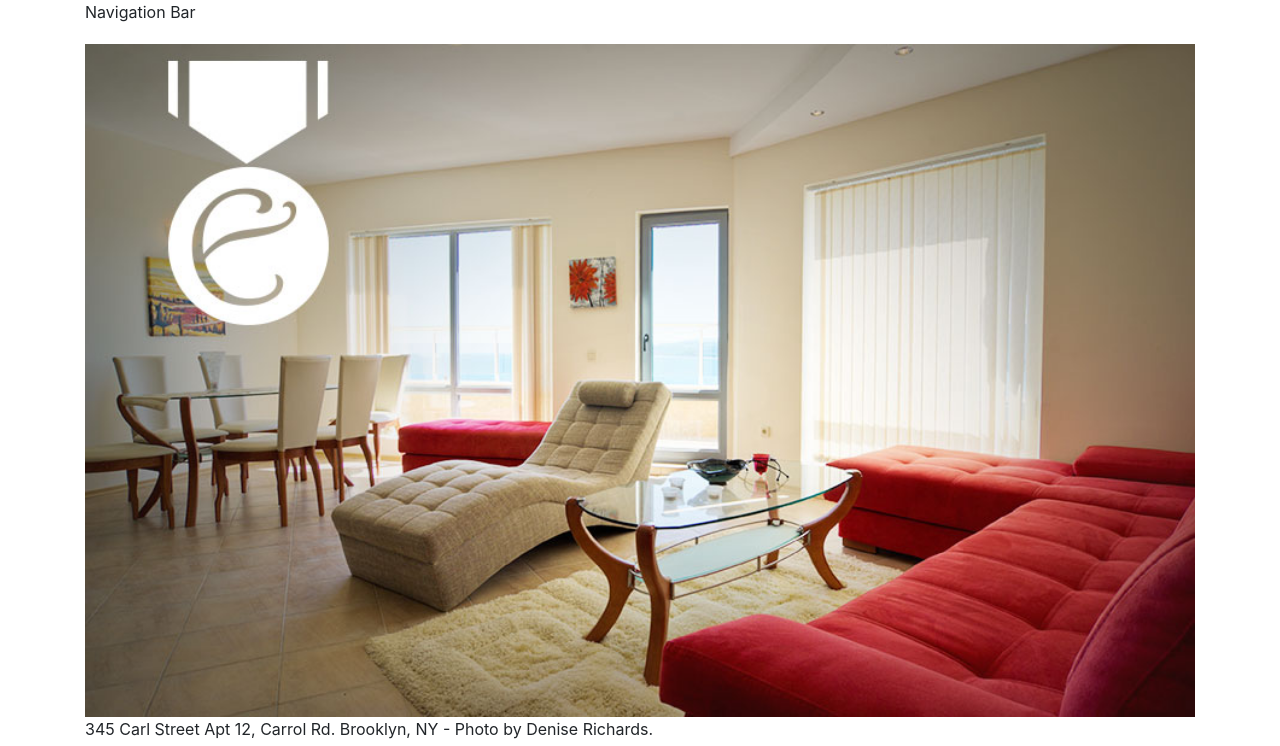
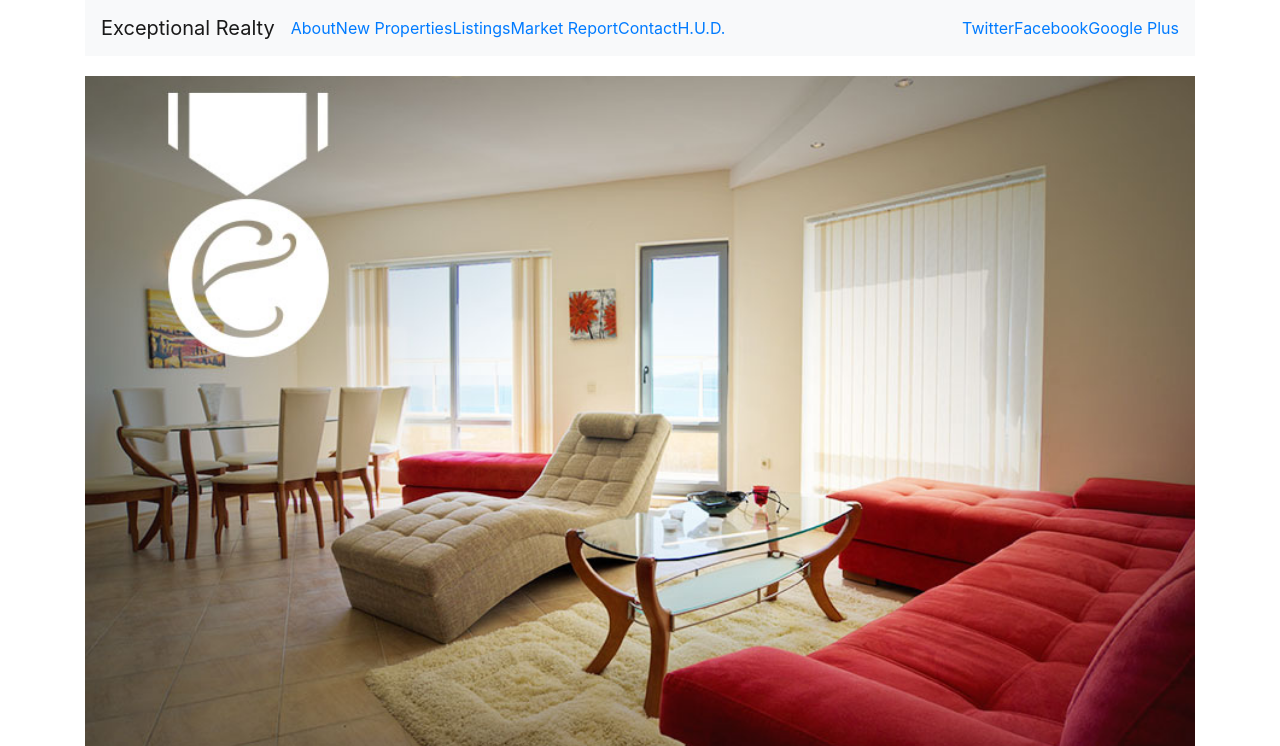
Before and after one commit to Tcviles/exceptional-realty-bootstrap, a plain HTML site: page index.html in a window 1280 px wide. Shown: the top 746 px of the page. Drawn offline with nearby package versions, Linux system fonts and the light colour scheme.

Commit message:
finish navbar

```diff
--- a/index.html
+++ b/index.html
@@ -25,7 +25,30 @@
 
       <div class="row">
         <div class="col-sm-12">
-          Navigation Bar
+          <nav class="navbar navbar-expand-lg navbar-light bg-light">
+            <a class="navbar-brand" href="#">Exceptional Realty</a>
+            <button class="navbar-toggler" type="button" data-toggle="collapse" data-target="#navbarSupportedContent" aria-controls="navbarSupportedContent" aria-expanded="false" aria-label="Toggle navigation">
+              <span class="navbar-toggler-icon"></span>
+            </button>
+
+            <div class="collapse navbar-collapse" id="navbarSupportedContent">
+              <ul class="navbar-nav mr-auto">
+                <!-- Main Links -->
+                <li class="active"><a href="#">About</a></li>
+                <li><a href="#">New Properties</a></li>
+                <li><a href="#">Listings</a></li>
+                <li><a href="#">Market Report</a></li>
+                <li><a href="#">Contact</a></li>
+                <li><a href="#" target="_blank">H.U.D.</a></li>
+              </ul>
+                <!--Social Links-->
+              <ul class="nav navbar-nav navbar-right">
+                <li><a class="twit" href="#" title="Twitter">Twitter</a></li>
+                <li><a class="fbook" href="#" title="Facebook">Facebook</a></li>
+                <li><a class="gplus" href="#" title="Google Plus">Google Plus</a></li>
+              </ul>
+            </div>
+          </nav>
         </div>
       </div>
 
```
